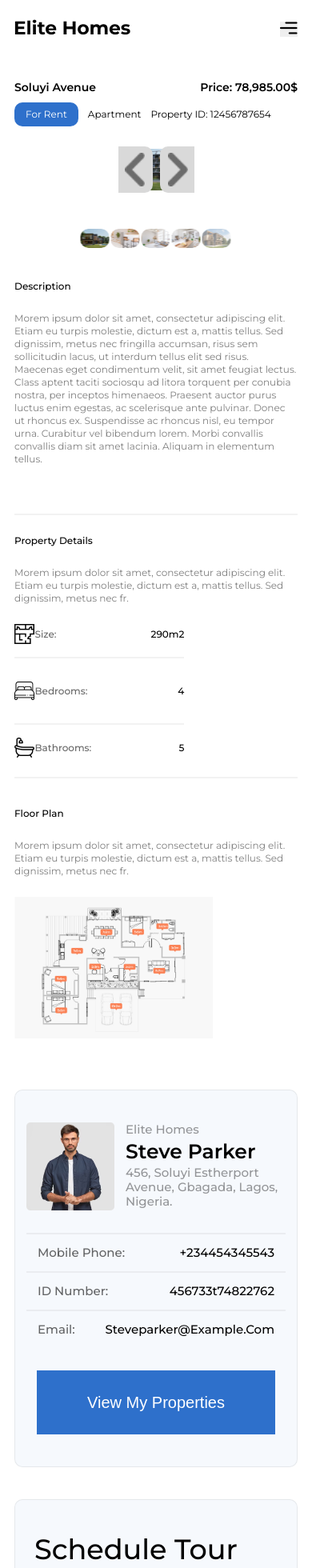
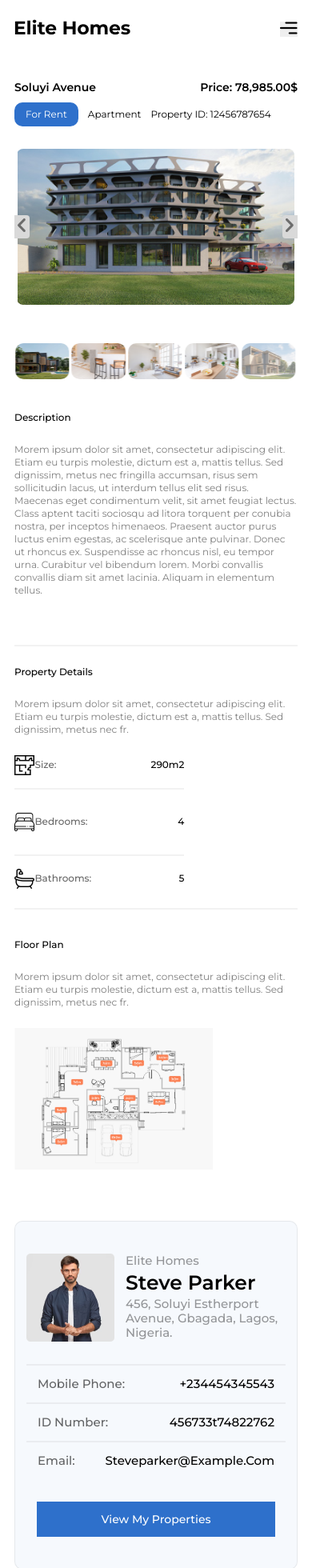
Before and after one commit to arcteggzz/elite-homes, a React (Vite) app: page /properties/demo_route in a window 390 px wide. Shown: the top 1960 px of the page at 80% size. Built offline with nearby package versions, Linux system fonts and the light colour scheme.

Commit message:
feat: added logout functionality, and styled mobile screen for proerty details page

```diff
--- a/src/components/Navbar/Navbar.module.scss
+++ b/src/components/Navbar/Navbar.module.scss
@@ -66,7 +66,7 @@
       display: flex;
       justify-content: center;
       align-items: center;
-      padding: pixRem(6) pixRem(12);
+      padding: pixRem(6) pixRem(24);
       column-gap: pixRem(8);
       background: #000000;
       border-radius: 4px;
@@ -199,7 +199,7 @@
         display: flex;
         justify-content: center;
         align-items: center;
-        padding: pixRem(12) pixRem(12);
+        padding: pixRem(12) pixRem(18);
         column-gap: pixRem(8);
         background: #000000;
         border-radius: 4px;
--- a/src/components/Navbar/index.jsx
+++ b/src/components/Navbar/index.jsx
@@ -18,14 +18,14 @@ import {
   openNavbar,
   closeNavbar,
 } from "../../redux/features/mobileNav/mobileNavSlice";
-import { useLogoutMutation } from "../../redux/features/auth/authApiSlice";
+// import { useLogoutMutation } from "../../redux/features/auth/authApiSlice";
 
 export default function Navbar({ isAuthenticated, isHomepageNavbar }) {
   const currentUser = useSelector(selectCurrentUserName);
   const currentUserImage = useSelector(selectCurrentUserImage);
   const currentNavbarState = useSelector(selectNavIsOpen);
   const dispatch = useDispatch();
-  const [logout] = useLogoutMutation();
+  // const [logout] = useLogoutMutation();
   const navigate = useNavigate();
 
   const navElements = [
@@ -38,16 +38,22 @@ export default function Navbar({ isAuthenticated, isHomepageNavbar }) {
     background: isHomepageNavbar ? "#ffffff" : "#ffffff",
   };
 
+  // const logoutHandler = async () => {
+  //   console.log("fired");
+  //   try {
+  //     const response = await logout().unwrap();
+  //     console.log(response);
+  //     dispatch(resetCredentials());
+  //     navigate("/home");
+  //   } catch (error) {
+  //     console.log(error);
+  //   }
+  // };
+
   const logoutHandler = async () => {
-    console.log("fired");
-    try {
-      const response = await logout().unwrap();
-      console.log(response);
-      dispatch(resetCredentials());
-      navigate("/home");
-    } catch (error) {
-      console.log(error);
-    }
+    dispatch(resetCredentials());
+    dispatch(closeNavbar());
+    navigate("/home");
   };
 
   const navbarHandler = () => {
@@ -97,9 +103,9 @@ export default function Navbar({ isAuthenticated, isHomepageNavbar }) {
               </button>
             </div>
           ) : (
-            <Link to={"/signup"} className={styles.signUp_btn}>
+            <Link to={"/login"} className={styles.signUp_btn}>
               <img src={sign_in_white_icon} alt="sign in icon" />
-              <p>Sign up</p>
+              <p>Login</p>
             </Link>
           )}
         </div>
@@ -145,9 +151,9 @@ export default function Navbar({ isAuthenticated, isHomepageNavbar }) {
                 </button>
               </div>
             ) : (
-              <Link to={"/signup"} className={styles.signUp_btn_mobile}>
+              <Link to={"/login"} className={styles.signUp_btn_mobile}>
                 <img src={sign_in_white_icon} alt="sign in icon" />
-                <p>Sign up</p>
+                <p>Login</p>
               </Link>
             )}
           </div>
--- a/src/pages/PropertyDetailsPage/styles/CarouselImages.module.scss
+++ b/src/pages/PropertyDetailsPage/styles/CarouselImages.module.scss
@@ -48,6 +48,10 @@
       justify-content: center;
       align-items: center;
       cursor: pointer;
+      @include sm() {
+        border-radius: 0px 4px 4px 0px;
+        padding: 4px 5px 8px 4px;
+      }
 
       img {
         width: 10px;
@@ -56,7 +60,7 @@
           width: 25px;
         }
         @include sm() {
-          width: 25px;
+          width: 10px;
         }
       }
     }
@@ -69,6 +73,10 @@
       justify-content: center;
       align-items: center;
       cursor: pointer;
+      @include sm() {
+        border-radius: 4px 0 0 4px;
+        padding: 4px 5px 8px 4px;
+      }
 
       img {
         width: 10px;
@@ -77,7 +85,7 @@
           width: 25px;
         }
         @include sm() {
-          width: 25px;
+          width: 10px;
         }
       }
     }
--- a/src/pages/PropertyDetailsPage/styles/PropertyImages.module.scss
+++ b/src/pages/PropertyDetailsPage/styles/PropertyImages.module.scss
@@ -7,6 +7,7 @@
   row-gap: pixRem(48);
   padding: 0 pixRem(100);
   @include sm() {
+    padding: 0 pixRem(18);
   }
 
   .Image_Carousel_Parent_Container {
@@ -18,6 +19,9 @@
       width: 50%;
       // border: 2px solid yellow;
       // aspect-ratio: 3/2;
+      @include sm() {
+        width: 100%;
+      }
     }
   }
 
--- a/src/pages/PropertyDetailsPage/styles/PropertySchedule.module.scss
+++ b/src/pages/PropertyDetailsPage/styles/PropertySchedule.module.scss
@@ -95,6 +95,12 @@
       border: none;
       cursor: pointer;
       transition: all ease 0.5s;
+      font-family: "Montserrat", sans-serif;
+      @include sm() {
+        font-size: 14px;
+        line-height: 16px;
+        padding: 14px 0;
+      }
     }
 
     button:hover {
@@ -167,6 +173,12 @@
       border: none;
       cursor: pointer;
       transition: all ease 0.5s;
+      font-family: "Montserrat", sans-serif;
+      @include sm() {
+        font-size: 14px;
+        line-height: 16px;
+        padding: 14px 0;
+      }
     }
 
     button:hover {
--- a/src/redux/features/auth/authSlice.js
+++ b/src/redux/features/auth/authSlice.js
@@ -1,12 +1,12 @@
 import { createSlice } from "@reduxjs/toolkit";
 
 const initialState = {
-  userName: null,
-  accessToken: null,
+  // userName: null,
+  // accessToken: null,
   userImage: null,
   userId: null,
-  // userName: "Oghenetega Esedere",
-  // accessToken: "TThhbfnkdofb",
+  userName: "Oghenetega Esedere",
+  accessToken: "TThhbfnkdofb",
   // userImage: null,
 };
 
```
